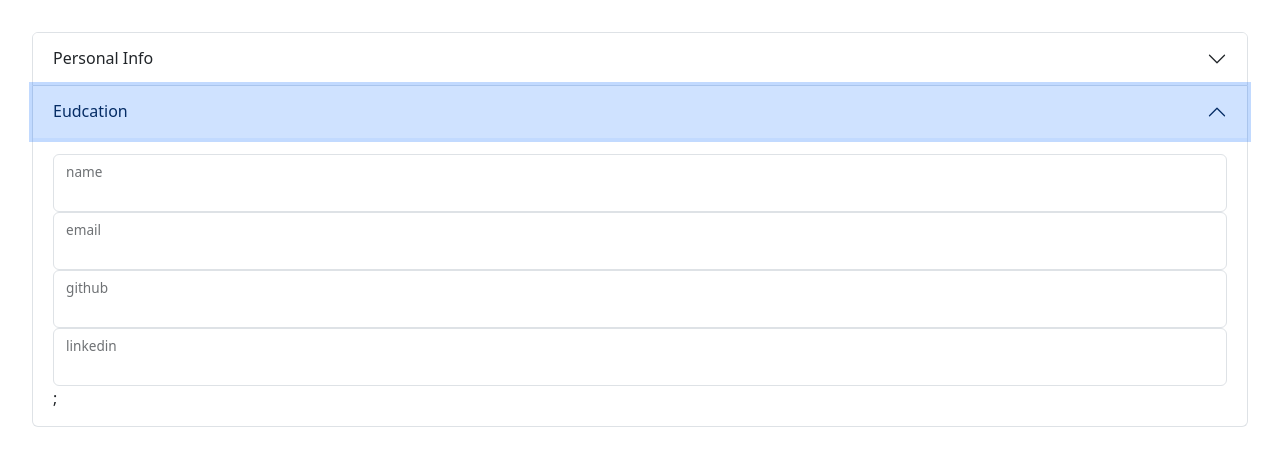
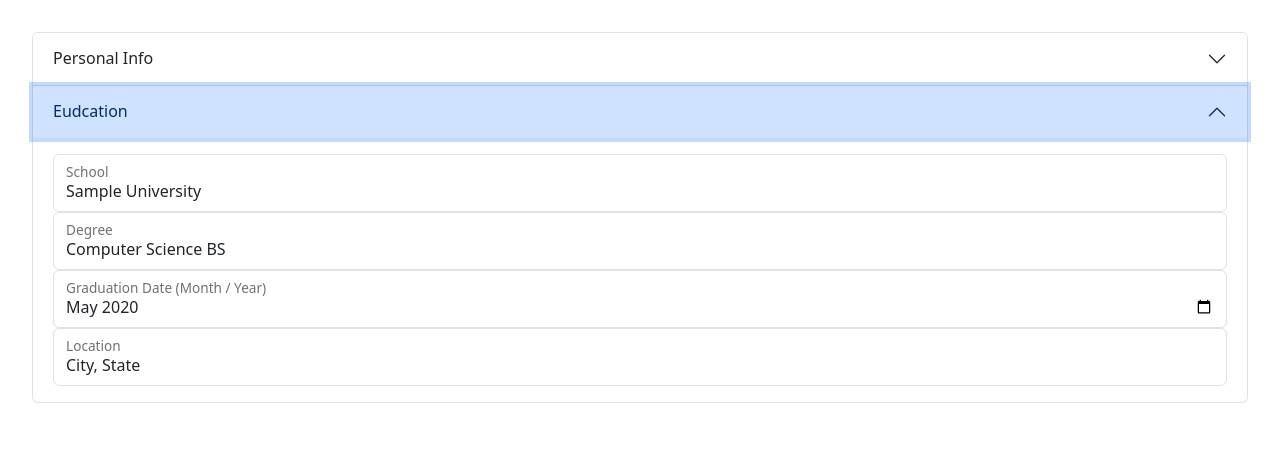
Before and after one commit to dchen046/exp-builder, a React (Vite) app: page / in a window 1280 px wide. Both pictures are taken after a click on the button "Eudcation". Shown: the top 466 px of the page. Built offline with nearby package versions, Linux system fonts and the light colour scheme.

Commit message:
added education section

```diff
--- a/src/App.jsx
+++ b/src/App.jsx
@@ -1,4 +1,5 @@
-// import { useState } from 'react'
+import { useState } from 'react'
+import { sample } from './sample';
 // import reactLogo from './assets/react.svg'
 // import viteLogo from '/vite.svg'
 import './App.css'
@@ -9,13 +10,32 @@ import CvForm from './components/CvForm';
 
 function App() {
   // const [count, setCount] = useState(0)
+  const [currInfo, setInfo] = useState({
+    name: sample.name,
+    email: sample.email,
+    linkedin: sample.linkedin,
+    github: sample.github,
+  });
+
+  const [educations, updateEducation] = useState(sample.education);
+
+  function updateInfo(e) {
+    setInfo(prevInfo => ({
+      ...prevInfo,
+      [e.target.name]: e.target.value,
+    }));
+  }
 
   return (
     <>
       <main>
         <div id='inputs'>
           {/* <InfoForm currInfo={currInfo} updateInfo={updateInfo} /> */}
-          < CvForm />
+          < CvForm
+            currInfo={currInfo}
+            updateInfo={updateInfo}
+            educations={educations}
+            updateEducation={updateEducation}/>
         </div>
         <div id='resume'></div>
       </main>
--- a/src/components/CvForm.jsx
+++ b/src/components/CvForm.jsx
@@ -1,46 +1,45 @@
 import Accordion from 'react-bootstrap/Accordion';
-import {InfoForm} from './InfoForm';
-import { useState } from 'react'
+import { InfoForm } from './InfoForm';
+import { EducationForm } from './EducationForm';
 
-function InputTab({ tabIndex, tabHeader, handleCreation }) {
-    console.log(tabIndex);
+function InputTab({ tabIndex, tabHeader, form }) {
     return (
         <Accordion.Item eventKey={tabIndex}>
             <Accordion.Header>
                 {tabHeader}
             </Accordion.Header>
             <Accordion.Body>
-                {handleCreation()}
+                {form}
             </Accordion.Body>
         </Accordion.Item>
     );
 }
 
-function CreateInfoForm() {
-    const [currInfo, setInfo] = useState({
-        name: '',
-        email: '',
-        linkedin: '',
-        github: '',
-    });
-
-    function updateInfo(e) {
-        setInfo(prevInfo => ({
-            ...prevInfo,
-            [e.target.name]: e.target.value,
-        }));
-    }
-
-    return <InfoForm currInfo={currInfo} updateInfo={updateInfo} />
-}
-
-function CvForm() {
+function CvForm({
+    currInfo,
+    updateInfo,
+    educations,
+    updateEducation
+}) {
+    let index = 0;
     return (
         <section>
-            <Accordion defaultActiveKey='0' className='col-auto'>
-                <InputTab tabIndex='0' tabHeader={'Personal Info'} handleCreation={CreateInfoForm} />
-                <InputTab tabIndex='1' tabHeader={'Eudcation'} handleCreation={CreateInfoForm} />
-                {/* <InputTab tabIndex={++index} tabHeader={'Experience'} handleCreation={InfoForm} /> */}
+            <Accordion defaultActiveKey={index} className='col-auto'>
+                <InputTab
+                    tabIndex={index++}
+                    tabHeader={'Personal Info'}
+                    form={<InfoForm currInfo={currInfo} updateInfo={updateInfo} />}
+                />
+
+                <InputTab
+                    tabIndex={index++}
+                    tabHeader={'Eudcation'}
+                    form={<EducationForm educations={educations} updateEducation={updateEducation} />} />
+{/*
+                <InputTab
+                    tabIndex={++index}
+                    tabHeader={'Experience'}
+                    handleCreation={InfoForm} /> */}
             </Accordion>
         </section>
     );
--- /dev/null
+++ b/src/components/EducationForm.jsx
@@ -0,0 +1,27 @@
+// import FloatingLabel from 'react-bootstrap/FloatingLabel';
+import Form from 'react-bootstrap/Form';
+import { CreateFormGroup } from './utility/FormCreations';
+
+function CreateForm({ educations, updateEducation }) {
+    return (
+
+        educations.map((education, index) => {
+            return (
+                <Form key={index}>
+                    <CreateFormGroup label='School' value={education.school} updateInfo={updateEducation} />
+                    <CreateFormGroup label='Degree' value={education.degree} updateInfo={updateEducation} />
+                    <CreateFormGroup label='Graduation Date (Month / Year)' value={education.gradDate} updateInfo={updateEducation} type='month' />
+                    <CreateFormGroup label='Location' value={education.location} updateInfo={updateEducation} />
+                </Form>
+            );
+        })
+    );
+}
+
+export function EducationForm({ educations, updateEducation }) {
+    return (
+        <section>
+            <CreateForm educations={educations} updateEducation={updateEducation} />
+        </section>
+    )
+}
--- a/src/components/InfoForm.jsx
+++ b/src/components/InfoForm.jsx
@@ -1,15 +1,5 @@
-import FloatingLabel from 'react-bootstrap/FloatingLabel';
 import Form from 'react-bootstrap/Form';
-
-function CreateFormGroup ({label, value, updateInfo}) {
-    return (
-        <Form.Group>
-            <FloatingLabel label={label}>
-                <Form.Control type='text' name={label} value={value} onChange={updateInfo}></Form.Control>
-            </FloatingLabel>
-        </Form.Group>
-    )
-}
+import { CreateFormGroup } from './utility/FormCreations';
 
 function CreateForm({ currInfo, updateInfo }) {
     return (
@@ -25,7 +15,7 @@ function CreateForm({ currInfo, updateInfo }) {
 export function InfoForm({ currInfo, updateInfo }) {
     return (
         <section>
-            <CreateForm currInfo={currInfo} updateInfo={updateInfo} />;
+            <CreateForm currInfo={currInfo} updateInfo={updateInfo} />
         </section>
     )
 }
--- /dev/null
+++ b/src/components/utility/FormCreations.jsx
@@ -0,0 +1,12 @@
+import FloatingLabel from 'react-bootstrap/FloatingLabel';
+import Form from 'react-bootstrap/Form';
+
+export function CreateFormGroup ({label, value, updateInfo, type = 'text'}) {
+    return (
+        <Form.Group>
+            <FloatingLabel label={label}>
+                <Form.Control type={type} name={label} value={value} onChange={updateInfo}></Form.Control>
+            </FloatingLabel>
+        </Form.Group>
+    )
+}
--- /dev/null
+++ b/src/sample.jsx
@@ -0,0 +1,28 @@
+export const sample = {
+    name: "John Doe",
+    email: "email@address.com",
+    github: "Github.com/sample",
+    linkedin: "Linkedin.com/in/sample",
+
+    experience: [
+        {
+            company: "ABC Company",
+            position: "Sample Position",
+            location: "City, State",
+            startDate: "09/10/2020",
+            endDate: "11/28/2024",
+            responsibilities: "Sample bullet points",
+            id: crypto.randomUUID,
+        },
+    ],
+
+    education: [
+        {
+            school: "Sample University",
+            degree: "Computer Science BS",
+            location: "City, State",
+            gradDate: '2020-05',
+            id: crypto.randomUUID,
+        },
+    ],
+};
```
